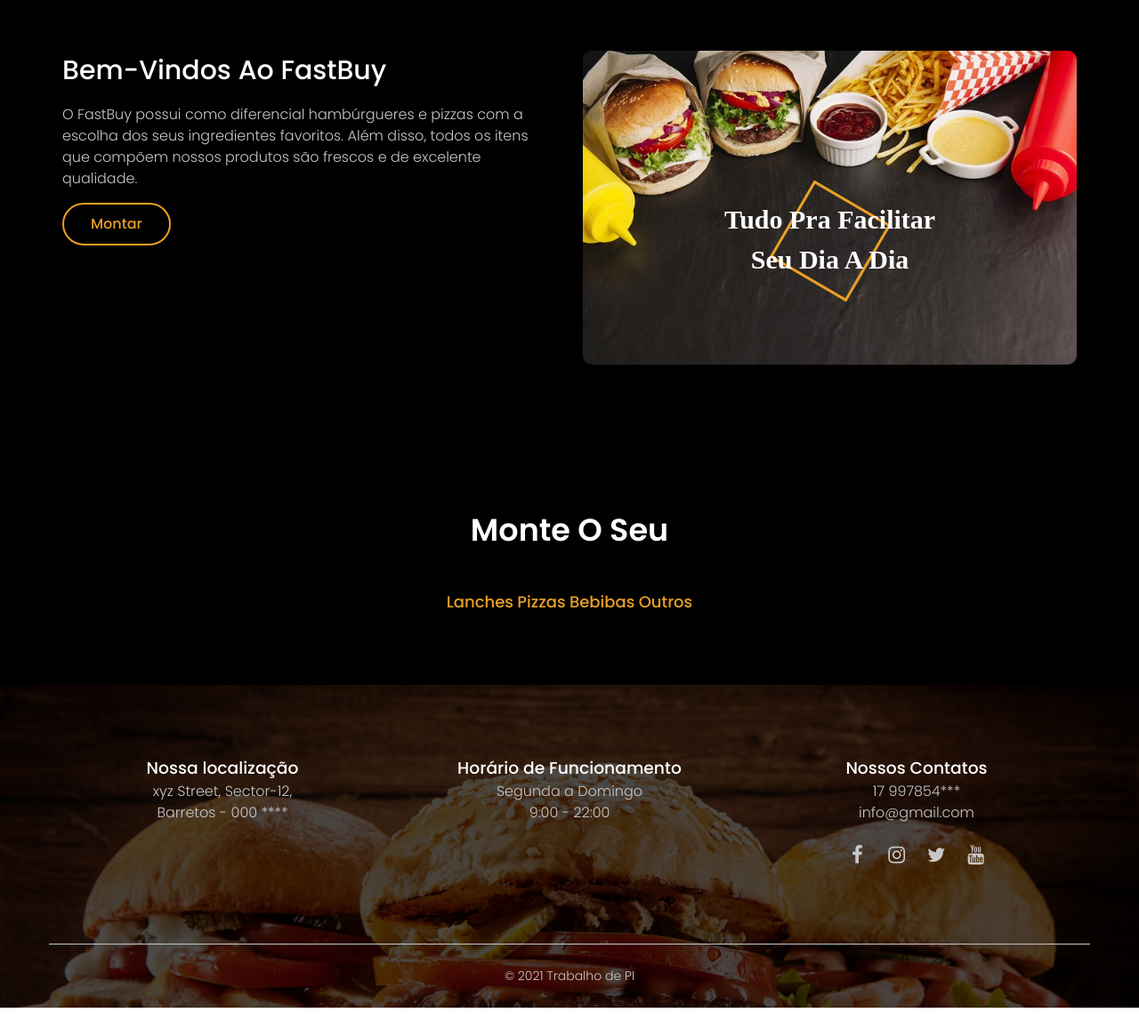
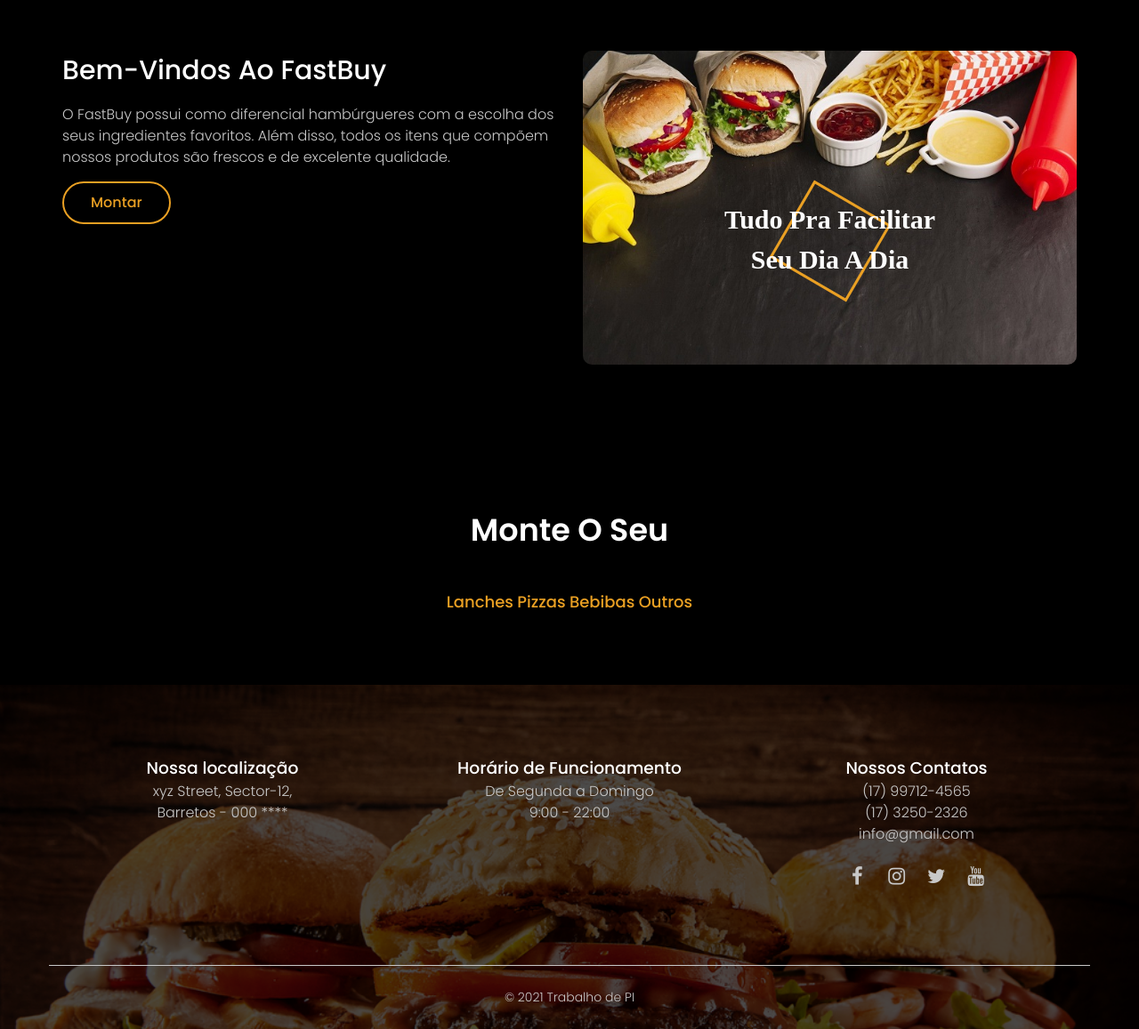
Before and after one commit to giihsm/Projeto-Fastbuy, a plain HTML site: page Site/index.html in a window 1280 px wide. Shown: the part 936-2093 px from the top of the page at 89% size. Before the commit the page ends 2069 px from the top, so only its background shows below. Drawn offline with Linux system fonts and the light colour scheme.

Commit message:
arrumando o footer

```diff
--- a/Site/index.html
+++ b/Site/index.html
@@ -49,7 +49,7 @@
             <div class="row">
                 <div class="about-text">
                    <h3>Bem-Vindos ao FastBuy</h3>
-                   <p>O FastBuy possui como diferencial hambúrgueres e pizzas com a escolha dos seus ingredientes favoritos.
+                   <p>O FastBuy possui como diferencial hambúrgueres com a escolha dos seus ingredientes favoritos.
                       Além disso, todos os itens que compõem nossos produtos são frescos e de excelente qualidade.</p>
                       <a href="#Monteoseu" class="btn btn-default">Montar</a>
                 </div>
@@ -91,11 +91,12 @@
                 </div>
                 <div class="footer-item">
                     <h3>Horário de Funcionamento</h3>
-                    <p>Segunda a Domingo <br> 9:00 - 22:00 </p>
+                    <p>De Segunda a Domingo <br> 9:00 - 22:00 </p>
                 </div>
                 <div class="footer-item">
                     <h3>Nossos Contatos</h3>
-                    <p>17 997854***</p>
+                    <p>(17) 99712-4565</p>
+                    <p>(17) 3250-2326</p>
                     <p>info@gmail.com</p>
                     <div class="social-links">
                         <a href="#"><i class="fa fa-facebook-f"></i></a>
```
